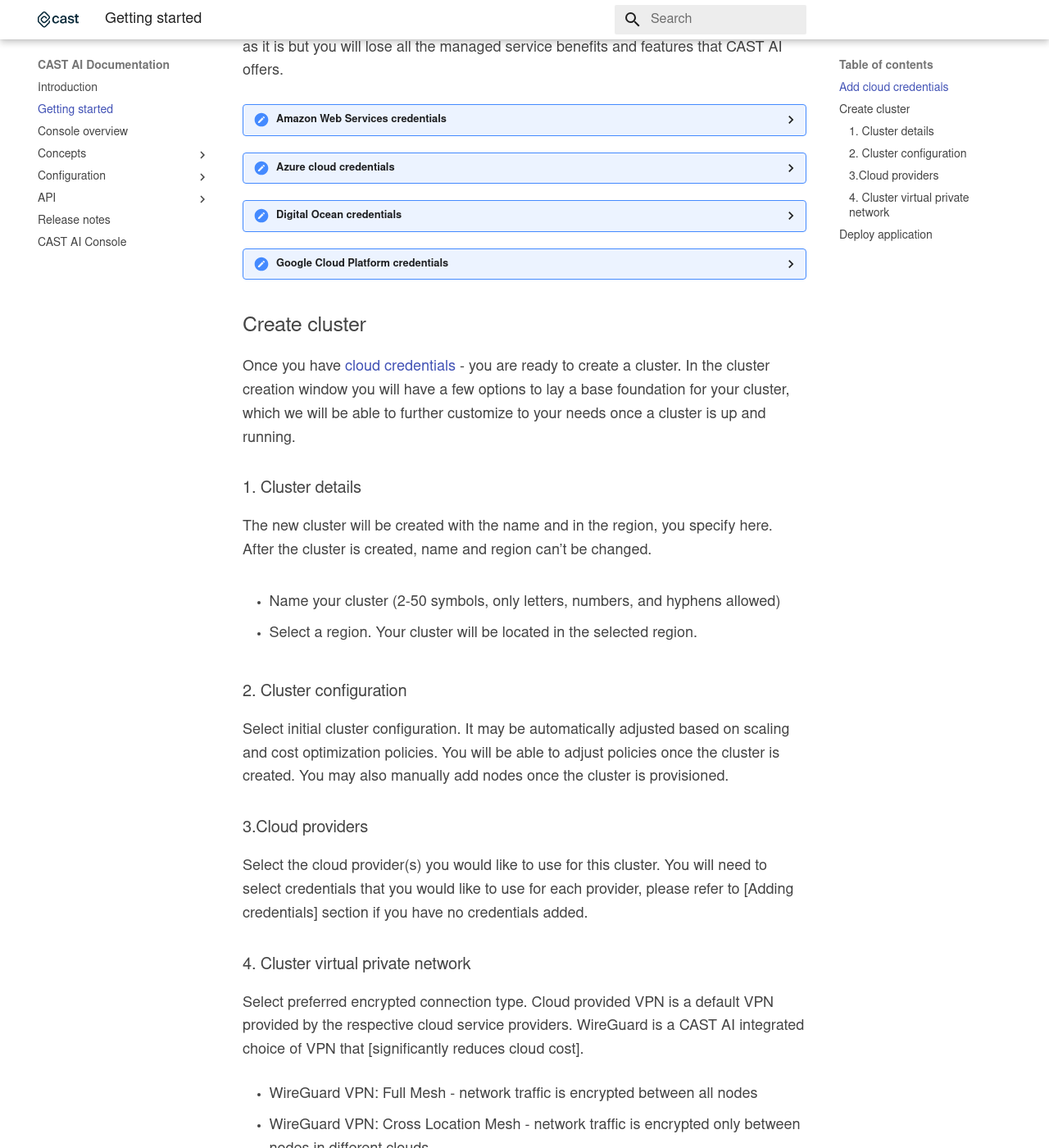
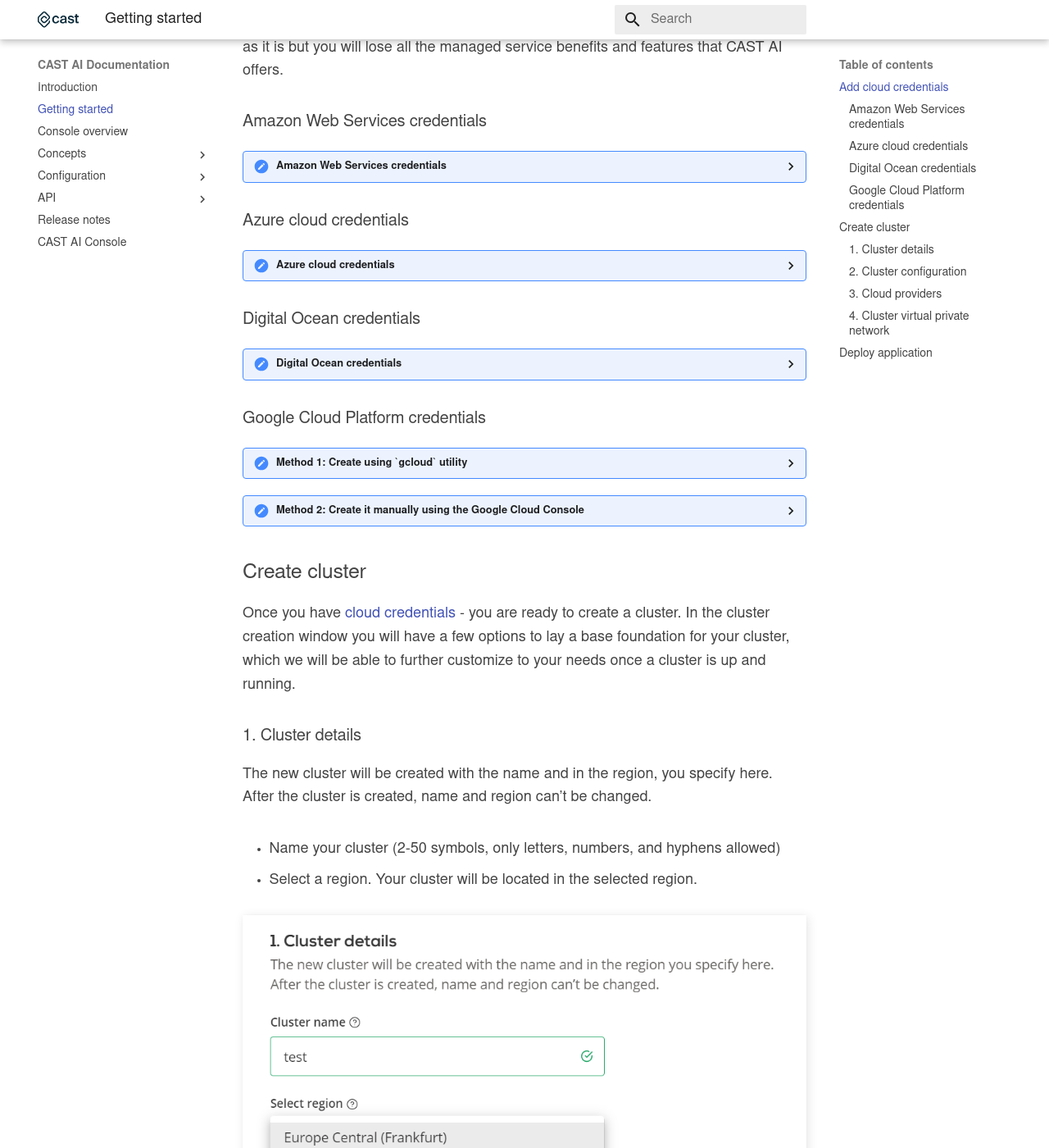
Before and after one commit to castai/docs, an MkDocs documentation site: the page built from docs/getting-started.md, in a window 1280 px wide and 1400 px high, scrolled down 838 px. Shown: the whole window at 82% size. Built offline with MkDocs 1.6.1 and Material for MkDocs 9.7.7, drawn with Linux system fonts in a browser that asks for light colours; some web fonts are replaced; some of the changed text lies outside the part shown.

Commit message:
Getting started adjustments (#73)
* adjusted GCP methods, added screenshots, fixed links

* screenshots -> getting-started folder

* name fix

* Update getting-started.md

ocd fix

```diff
--- a/docs/getting-started.md
+++ b/docs/getting-started.md
@@ -21,17 +21,17 @@
 
 If you remove the credentials - you are free to use the Kubernetes provisioned cluster as it is but you will lose all the managed service benefits and features that CAST AI offers.
 
+### Amazon Web Services credentials
 <details>
 <summary>Amazon Web Services credentials</summary>
 <p>
-To add AWS credentials you will need: <b>Access key ID , Secret access key</b>
+To add AWS credentials you will need: <b>Access key ID , Secret access key</b>.
 <br>
 <ol>
-<li>Add a new user</li>
-<ul><li> Open <a href="https://console.aws.amazon.com">https://console.aws.amazon.com</a></li>
-<li> Open the IAM service, then go to Users and click on Add user</li>
-<li> Select <b>Programmatic access</b></li>
-</ul>
+<li>Add a new user
+   <ul><li> Open <a href="https://console.aws.amazon.com">https://console.aws.amazon.com</a></li>
+   <li> Open the IAM service, then go to Users and click on Add user</li>
+   <li> Select <b>Programmatic access</b></li></ul>
 <li>Create a new group
 <br>
    <ul><li> Select the following permissions as</li>
@@ -40,51 +40,59 @@
 <li>Paste cloud credentials
 <br>
    <ul><li> Once you reach the last page ("Create user"), copy the <b>access key ID</b> and <b>secret access key</b>, and paste them to the form in CAST AI console.</li></ul>
-   <br>
-   <a href="ttps://docs.aws.amazon.com/eks/latest/userguide/security-iam.html#security_iam_access-manage">Documentation on AWS Identity and Access Management.</a>
+   </ol>
+   </li>
    </p>
+
+<p><a href="ttps://docs.aws.amazon.com/eks/latest/userguide/security-iam.html#security_iam_access-manage">Documentation on AWS Identity and Access Management.</a></p>
 </details>
 
+### Azure cloud credentials
 <details>
   <summary>Azure cloud credentials</summary>
  <p>
-To add Azure credentials you will need: <b>Directory (Tenant) ID, Application (Client ID), Client Secret, Subscription ID</b>
-<br>
-To get started, you need to create an Active Directory (AD) service principal in your Azure account and assign the required permissions.
-<ol>
-<li>Create App registration
- <ul>
-   <li> Open <a href="https://portal.azure.com">https://portal.azure.com</a>
-   <li> Go to App registrations -> New registration -> Enter display name -> click Register.
-   <li> Paste in the <b>Directory (tenant) ID</b> to the form on the left side.
-   <li> Paste in the <b>Application (client) ID</b> to the form on the left side.
-   <li> Select Certificates & secrets in the left sidebar menu.
-   <li> Create a new client secret without expiration.
-   <li> Paste in the new client secret value to the form on the left side, to the <b>Client Secret</b> field.
- </ul>
-<li>Give access to the CAST AI application by requesting a sign-in using a browser
- <ul>
-   <li> Accept CAST AI application.
-   <li> After Sign-in you should see <b>Permissions requested</b> window. Click Accept which will allow you to add the CAST AI application role.
-</ul>
-<li>Assign the roles
- <ul>
-   <li> Open Subscriptions page and go to your subscription.
-   <li> Paste in the <b>Subscription ID</b> to the form on the left side.
-   <li> Select the Access Control (IAM) in the left sidebar menu.
-   <li> Add the role assignment with Role: Contributor, and in the Select search field type your Client Secret (created during the first step).
-   <li> Add another role assignment with Role: Contributor, and in the Select input field search for <b>CAST AI Shared Images</b> then click save (if the role is not visible please check previous step and try again).
-  </ul>
-  </ol>
-  <br>
-<a href="https://docs.microsoft.com/en-us/azure/active-directory/develop/app-objects-and-service-principals">Documentation on Azure Cloud EKS IAM Policies, Roles, and Permissions.</a>
- </p>
+    To add Azure credentials you will need: <b>Directory (Tenant) ID, Application (Client ID), Client Secret, Subscription ID</b>.
+ <br>
+ <br>
+    To get started, you need to create an Active Directory (AD) service principal in your Azure account and assign the required permissions.
+    <ol>
+    <li>Create App registration
+     <ul>
+       <li> Open <a href="https://portal.azure.com">https://portal.azure.com</a></li>
+       <li> Go to App registrations -> New registration -> Enter display name -> click Register.</li>
+       <li> Paste in the <b>Directory (tenant) ID</b> to the form on the left side.</li>
+       <li> Paste in the <b>Application (client) ID</b> to the form on the left side.</li>
+       <li> Select Certificates & secrets in the left sidebar menu.</li>
+       <li> Create a new client secret without expiration.</li>
+       <li> Paste in the new client secret value to the form on the left side, to the <b>Client Secret</b> field.</li>
+     </ul>
+     </li>
+    <li>Give access to the CAST AI application by requesting a sign-in using a browser
+     <ul>
+       <li> Accept CAST AI application.</li>
+       <li> After Sign-in you should see <b>Permissions requested</b> window. Click Accept which will allow you to add the CAST AI application role.</li>
+    </ul>
+    </li>
+    <li>Assign the roles
+     <ul>
+       <li> Open Subscriptions page and go to your subscription.</li>
+       <li> Paste in the <b>Subscription ID</b> to the form on the left side.</li>
+       <li> Select the Access Control (IAM) in the left sidebar menu.</li>
+       <li> Add the role assignment with Role: Contributor, and in the Select search field type your Client Secret (created during the first step).</li>
+       <li> Add another role assignment with Role: Contributor, and in the Select input field search for <b>CAST AI Shared Images</b> then click save (if the role is not visible please check previous step and try again).</li>
+      </ul>
+      </li>
+      </ol>
+     </p>
+
+<p><a href="https://docs.microsoft.com/en-us/azure/active-directory/develop/app-objects-and-service-principals">Documentation on Azure Cloud EKS IAM Policies, Roles, and Permissions.</a></p>
 </details>
 
+### Digital Ocean credentials
 <details>
   <summary>Digital Ocean credentials</summary>
  <p>
-To add Digital Ocean credentials you will need: <b>Personal Access Token</b>
+To add Digital Ocean credentials you will need: <b>Personal Access Token</b>.
 <br>
 To get started, you need to create a Personal Access Token and define its access permissions.
 <ol>
@@ -99,10 +107,61 @@
  </p>
 </details>
 
+### Google Cloud Platform credentials
+
 <details>
-  <summary>Google Cloud Platform credentials</summary>
+  <summary>Method 1: Create using `gcloud` utility</summary>
+  <p>
+  <h1>Prerequisites</h1>
+  <ul>
+  <li> (recommended) Visit the Google Cloud Platform <https://console.cloud.google.com/> and make sure you have selected the right project. Project needs to be precreated with billing account linked (can be free $300 trial). Open Cloud Shell at the top right side of menu bar.</li>
+  <li> (alternative) You can also use your local <code>gcloud</code> installation. Make sure that you have activated the right project (<code>gcloud projects list</code> and <code>gcloud config set project {{desired-project-id-here}}</code>)</li>
+  </ul></p>
+  <h1>Generate service account</h1>
+  <p>Run the script displayed below. It will create a new service account with the required permissions, enable the required APIs, and print your service account key JSON.</p>
+
+  <pre><code>
+    bash
+    /bin/bash -c "$(curl -fsSL https://raw.githubusercontent.com/castai/docs/main/docs/getting-started/configuring-gcp-credentials/script.sh)"
+  </pre></code>
+
+  <p>You will see the following output:</p>
+
+  <pre><code>
+    bash
+    user@cloudshell:~ (project)$ /bin/bash -c "$(curl -fsSL https://raw.githubusercontent.com/castai/docs/main/docs/getting-started/configuring-gcp-credentials/script.sh)"
+
+    Your active configuration is: [cloudshell-25962]
+    Operation "operations/acf.p2-294512688956-58cd0d54-dde2-4db3-8114-582e01768453" finished successfully.
+    Created service account [castai-credentials-1613140179].
+    created key [89d0debfef9d2e83c967b65615569a24fd8cdad4] of type [json] as [castai-credentials-1613140179.json] for [castai-credentials-1613140179@project.iam.gserviceaccount.com]
+    Activated service account credentials for: [castai-credentials-1613140179@project.iam.gserviceaccount.com]
+    {
+    "type": "service_account",
+    "project_id": "project",
+    "private_key_id": "xxxxxxxxxxxxxxxxxxxxxx",
+    "private_key": "-----BEGIN PRIVATE KEY-----\nxxxxxxxxxxxxxxxxxxxxxx\n-----END PRIVATE KEY-----\n",
+    "client_email": "castai-credentials-1613140179@project.iam.gserviceaccount.com",
+    "client_id": "xxxxxxxxxxxxxxxxxxxxxx",
+    "auth_uri": "https://accounts.google.com/o/oauth2/auth",
+    "token_uri": "https://oauth2.googleapis.com/token",
+    "auth_provider_x509_cert_url": "https://www.googleapis.com/oauth2/v1/certs",
+    "client_x509_cert_url": "https://www.googleapis.com/robot/v1/metadata/x509/castai-credentials-1613140179%40project.iam.gserviceaccount.com"
+    }
+  </pre></code>
+
+  <p>Copy the displayed JSON and use it in the <i>create gcp cloud credentials</i> screen.</p>
+<hr>
+ <h3><b>Cloud Shell will copy a selected text automatically. Do not use <code>ctrl+c</code> as <code>"private_key"</code> part of the JSON might get corrupted due to word wrapping.</b></h3>
+ <hr>
+
+</details>
+
+
+<details>
+  <summary>Method 2:  Create it manually using the Google Cloud Console</summary>
  <p>
-To add GCP credentials you will need: <b>Service Account JSON</b>
+To add GCP credentials you will need: <b>Service Account JSON</b>.
 <br>
 To get started, you need to create a service account in your Google Cloud Platform account and assign the required permissions.
 <ol>
@@ -113,7 +172,6 @@
    <li> <a href="https://console.cloud.google.com/apis/api/compute.googleapis.com/overview">Compute Engine API</a>
 </ul>
 <li>Create Service account
-</ol>
 <ul>
    <li> Open <a href="https://console.cloud.google.com">https://console.cloud.google.com</a>
    <li> Select IAM & Admin and go to Service accounts
@@ -128,7 +186,7 @@
      </ul>
    <li> Once you have created a Service Account, open the Service Accounts list view and find your newly created account. Then click on the button in the <b>Actions</b> column and select Create key with Key type set to JSON.
    <li> After the JSON file is downloaded, copy its contents to the input field or click on the Read from file button to import the file.
-   </ul>
+   </ul></ol>
  </p>
 </details>
 
@@ -145,27 +203,37 @@
 
 - Select a region. Your cluster will be located in the selected region.
 
+![](getting-started/cluster-details.png)
+
 ### 2. Cluster configuration
 
 Select initial cluster configuration. It may be automatically adjusted based on scaling and cost optimization policies. You will be able to adjust policies once the cluster is created. You may also manually add nodes once the cluster is provisioned.
 
-### 3.Cloud providers
+![](getting-started/cluster-configuration.png)
 
-Select the cloud provider(s) you would like to use for this cluster. You will need to select credentials that you would like to use for each provider, please refer to [Adding credentials] section if you have no credentials added.
+### 3. Cloud providers
+
+Select the cloud provider(s) you would like to use for this cluster. You will need to select credentials that you would like to use for each provider, please refer to [Add cloud credentials](../getting-started/#add-cloud-credentials) section if you have no credentials added.
+
+![](getting-started/cloud-providers.png)
 
 ### 4. Cluster virtual private network
 
-Select preferred encrypted connection type. Cloud provided VPN is a default VPN provided by the respective cloud service providers. WireGuard is a CAST AI integrated choice of VPN that [significantly reduces cloud cost].
+Select preferred encrypted connection type. Cloud provided VPN is a default VPN provided by the respective cloud service providers. WireGuard is a CAST AI integrated choice of VPN that significantly reduces cloud cost.
 
 - WireGuard VPN: Full Mesh - network traffic is encrypted between all nodes
 - WireGuard VPN: Cross Location Mesh - network traffic is encrypted only between nodes in different clouds
 - Cloud provided VPN - default network encryption provided by selected CSPs
 
+Also see - [VPN overview](../concepts/vpn-overview.md)
+
+![](getting-started/cluster-vpn.png)
+
 ## Deploy application
 
 CAST AI managed cluster runs on Kubernetes. Once you have a cluster running - you can download a **`kubeconfig` file** of the cluster and deploy your application using **`kubectl`** command-line tool.
 
-![](downloadkubeconfig.png)
+![](getting-started/downloadkubeconfig.png)
 
 For more information please refer to [Kubernetes documentation](https://kubernetes.io/docs/home/).
 
```
Also changed, not shown: docs/getting-started/cloud-providers.png (added), docs/getting-started/cluster-configuration.png (added), docs/getting-started/cluster-details.png (added), docs/getting-started/cluster-vpn.png (added), docs/getting-started/downloadkubeconfig.png (renamed from docs/downloadkubeconfig.png).
